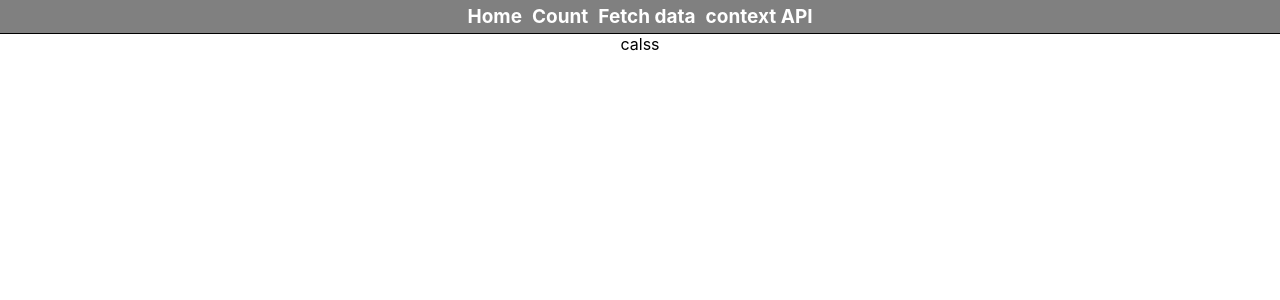
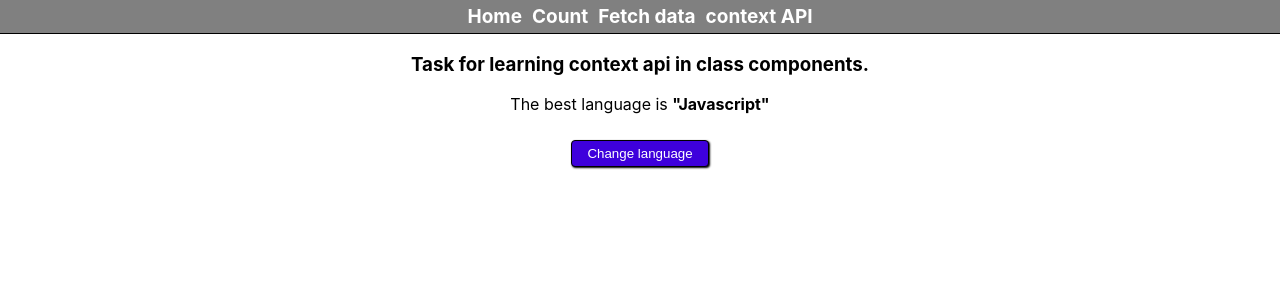
Before and after one commit to igoris12/study-react, a React (Create React App) app: page /study-react/contextAPI in a window 1280 px wide. Shown: the top 300 px of the page. Built offline with nearby package versions, Linux system fonts and the light colour scheme.

Commit message:
class componet task done

```diff
--- a/src/App.js
+++ b/src/App.js
@@ -3,7 +3,7 @@ import { Routes, Route } from "react-router-dom";
 import DataContainer from './components/DataContainer';
 import ToolkitComponet from './components/ToolkitComponet';
 import NavBar from './components/NavBar';
-import ClassContext from './components/ClassContext';
+import ClassContext from './components/ClassContext.jsx';
 
 function App() {
 
--- a/src/components/ClassContext.jsx
+++ b/src/components/ClassContext.jsx
@@ -1,8 +1,19 @@
 import React, { Component } from 'react';
+import ToggleLanguage from './ToggleLanguage';
+import { MyContext } from '../context/Mycontext';
 
+const language = ['Javascript', 'Python'];
+// export const MyContext = React.createContext(null);
 export class ClassContext extends Component {
   render() {
-    return <div>calss</div>;
+    return (
+      <div>
+        <h3>Task for learning context api in class components.</h3>
+        <MyContext.Provider value={language}>
+          <ToggleLanguage />
+        </MyContext.Provider>
+      </div>
+    );
   }
 }
 
--- /dev/null
+++ b/src/components/ToggleLanguage.jsx
@@ -0,0 +1,37 @@
+import React, { Component } from 'react';
+import { MyContext } from '../context/Mycontext';
+
+export class ToggleLanguage extends Component {
+  constructor() {
+    super();
+    this.state = { language: 0 };
+    this.languageHandler = this.languageHandler.bind(this);
+  }
+
+  languageHandler(state) {
+    state == 0
+      ? this.setState({ language: 1 })
+      : this.setState({ language: 0 });
+  }
+
+  render() {
+    const value = this.context;
+
+    return (
+      <>
+        <p>
+          The best language is <strong>"{value[this.state.language]}"</strong>
+        </p>
+        <button
+          className="but"
+          onClick={() => this.languageHandler(this.state.language)}
+        >
+          Change language
+        </button>
+      </>
+    );
+  }
+}
+ToggleLanguage.contextType = MyContext;
+
+export default ToggleLanguage;
--- /dev/null
+++ b/src/context/Mycontext.js
@@ -0,0 +1,3 @@
+import React from "react";
+
+export const MyContext = React.createContext(null);
```
